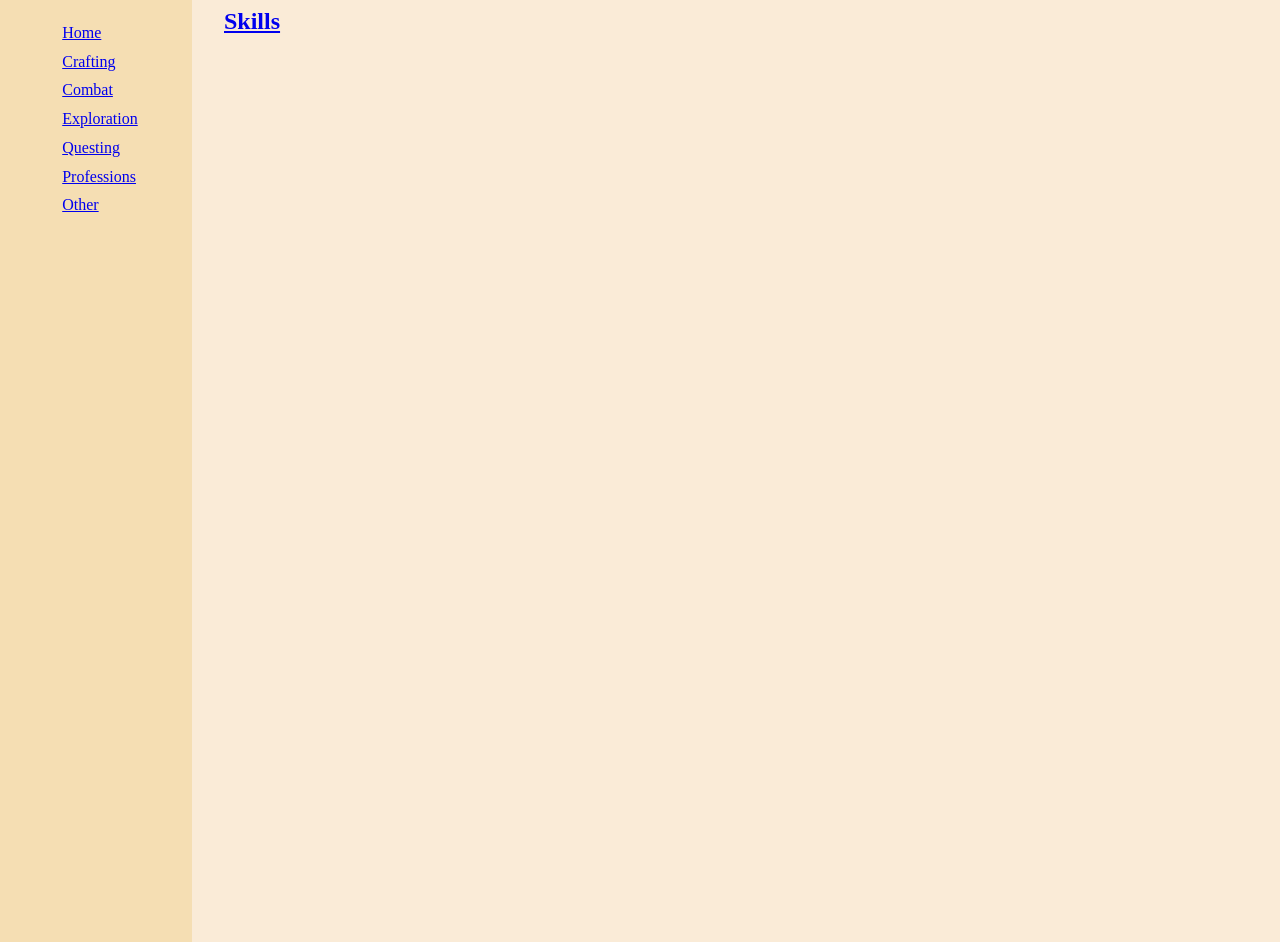
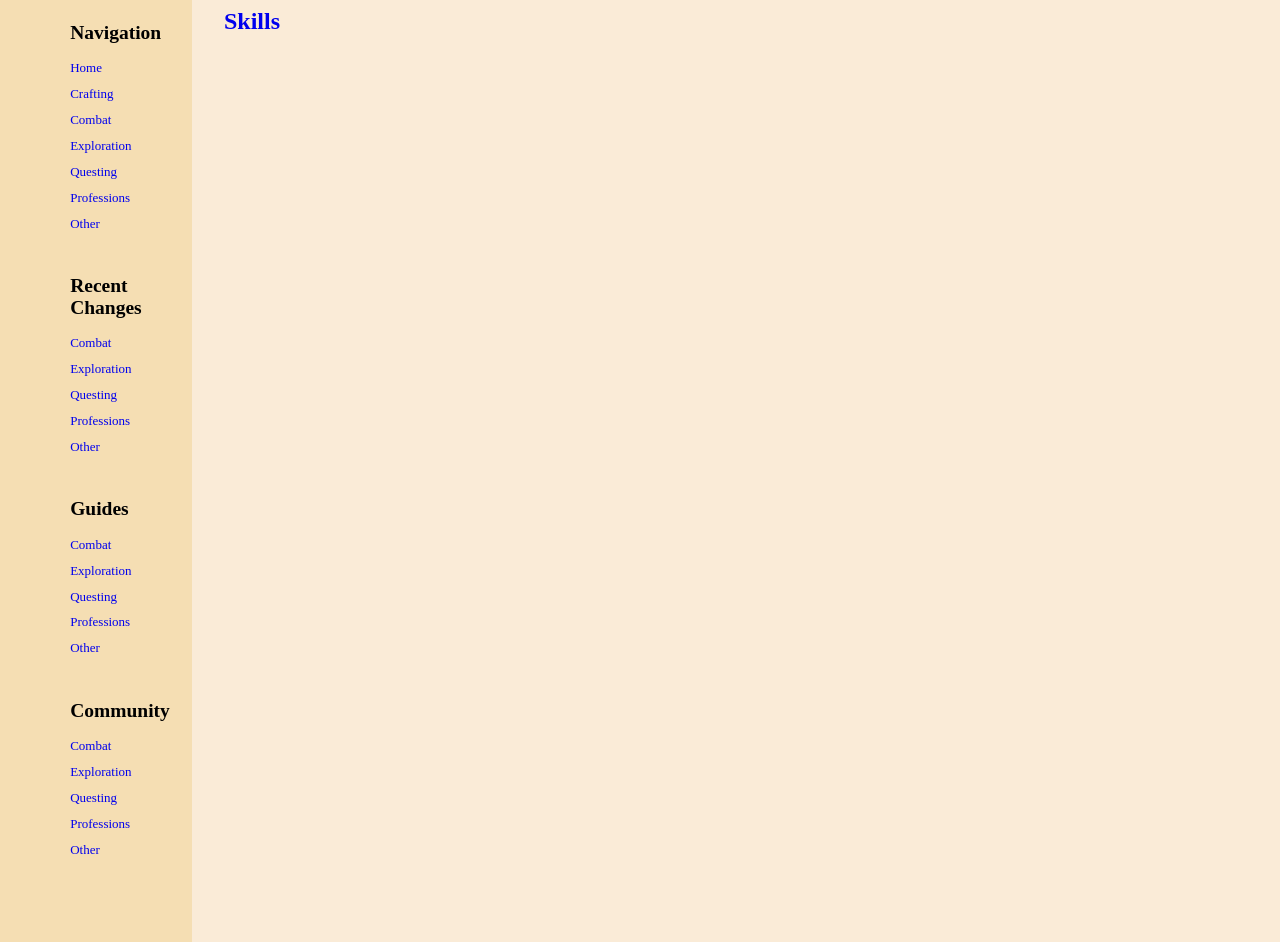
Before and after one commit to bailey-long/MMO_Wiki, a plain HTML site: page src/index/index.html in a window 1280 px wide. Shown: the part 163-1105 px from the top of the page. Drawn offline with Linux system fonts and the light colour scheme.

Commit message:
added side navigation with dummy links

```diff
--- a/src/index/index.html
+++ b/src/index/index.html
@@ -19,7 +19,11 @@
     <!--Sidebar content-->
     <div class="panel">
         <h1>MMO</h1>
-        <ul>
+        <!--List of lists for organization-->
+        <ul id="listContainer">
+            <li>
+                <ul id="navigation">
+                    <h2>Navigation</h2>
                     <li><a href="/src/index/index.html">Home</a></li>
                     <li><a href="/src/skills/Crafting/crafting.html">Crafting</a></li>
                     <li><a href="/src/skills/Combat/combat.html">Combat</a></li>
@@ -27,6 +31,41 @@
                     <li><a href="/src/skills/Questing/questing.html">Questing</a></li>
                     <li><a href="/src/skills/Professions/professions.html">Professions</a></li>
                     <li><a href="/src/skills/Other/other.html">Other</a></li>
+                </ul>
+            </li>
+
+            <li>
+                <ul id="recentChanges">
+                    <h2>Recent Changes</h2>
+                    <li><a href="/src/skills/Combat/combat.html">Combat</a></li>
+                    <li><a href="/src/skills/Exploration/exploration.html">Exploration</a></li>
+                    <li><a href="/src/skills/Questing/questing.html">Questing</a></li>
+                    <li><a href="/src/skills/Professions/professions.html">Professions</a></li>
+                    <li><a href="/src/skills/Other/other.html">Other</a></li>
+                </ul>
+            </li>
+            <li>
+                <ul id="guides">
+                    <h2>Guides</h2>
+                    <li><a href="/src/skills/Combat/combat.html">Combat</a></li>
+                    <li><a href="/src/skills/Exploration/exploration.html">Exploration</a></li>
+                    <li><a href="/src/skills/Questing/questing.html">Questing</a></li>
+                    <li><a href="/src/skills/Professions/professions.html">Professions</a></li>
+                    <li><a href="/src/skills/Other/other.html">Other</a></li>
+                </ul>
+            </li>
+
+            <li>
+                <ul id="community">
+                    <h2>Community</h2>
+                    <li><a href="/src/skills/Combat/combat.html">Combat</a></li>
+                    <li><a href="/src/skills/Exploration/exploration.html">Exploration</a></li>
+                    <li><a href="/src/skills/Questing/questing.html">Questing</a></li>
+                    <li><a href="/src/skills/Professions/professions.html">Professions</a></li>
+                    <li><a href="/src/skills/Other/other.html">Other</a></li>
+                </ul>
+            </li>
+        </ul>
     </div>
 
     <div class="content">
--- a/src/styles.css
+++ b/src/styles.css
@@ -28,6 +28,7 @@ img:hover{
 }
 
 .panel{
+    font-size: small;
     width: 15%;
     height: 100%;
     padding-bottom: 100%;
@@ -41,6 +42,8 @@ img:hover{
     /*fill right side of screen with content*/
     flex: 1 1 auto;
     padding-left: 2rem;
+    border-bottom-left-radius: 5px;
+    border-top-left-radius: 5px;
     background-color: antiquewhite;
 }
 
@@ -63,3 +66,9 @@ li{
     padding-right: 2rem;
     padding-bottom: 10%;
 }
+a{
+    text-decoration: none;
+}
+a:hover{
+    text-decoration: underline;
+}
```
Lines whose indentation alone changed are shown as unchanged.
